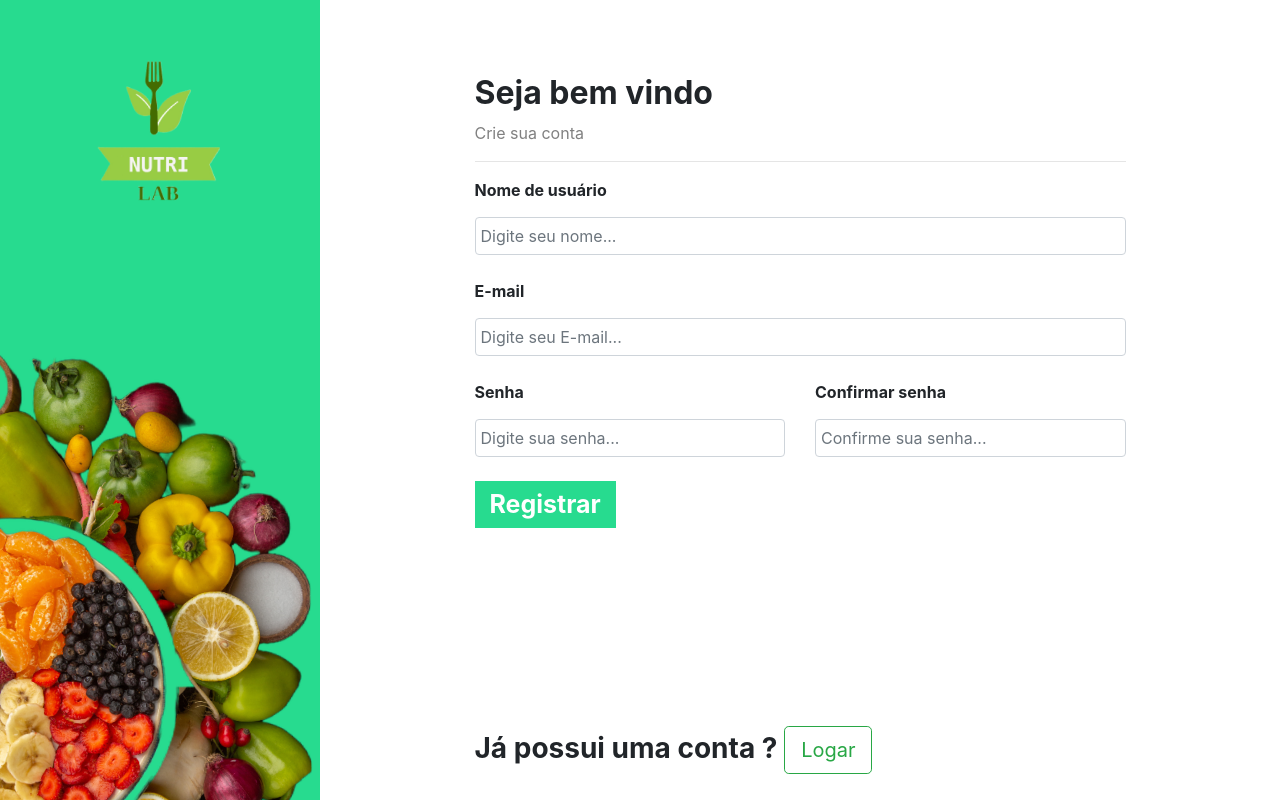
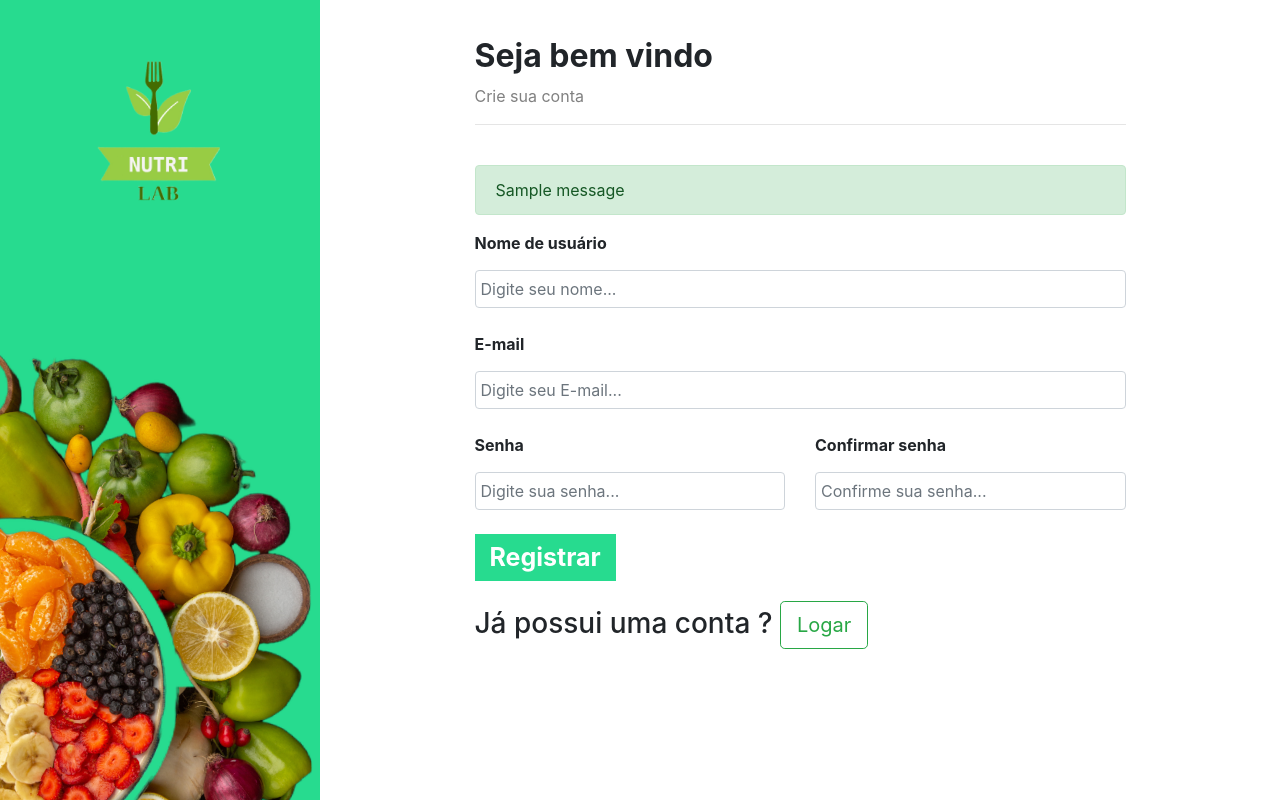
Before and after one commit to GMN-dev/PSW, a Django app: page /auth/register/ in a window 1280 px wide. Run offline with Django 4.2, Linux system fonts and the light colour scheme; one stand-in notice (Sample message) is shown.

Commit message:
página de registro completa v1.0

```diff
--- a/autenticacao/templates/register.html
+++ b/autenticacao/templates/register.html
@@ -22,9 +22,18 @@
     </div>
     <div class="col-md-9">
       <div class="area_cadastrar">
+
         <h2 class="titulo">Seja bem vindo</h2>
         <p class="sub-titulo">Crie sua conta</p>
         <hr />
+        {% if messages %}
+          <br>
+          {% for message in messages %}
+            <div class='alert {{message.tags}}'>
+              {{message}}
+            </div>
+          {% endfor %}
+        {% endif %}
         <form action="{% url 'cadastrar' %}" method="POST">
           {% csrf_token %}
           <span class="bold">Nome de usuário</span>
@@ -67,7 +76,7 @@
           <button class="btn-first">Registrar</button>
         </form>
 
-        <h3 style="position: absolute; bottom: 18px; font-weight: bold">
+        <h3 class='login_button_redirect'>
           Já possui uma conta ?
           <a class="btn btn-outline-success btn-lg">Logar</a>
         </h3>
--- a/autenticacao/views.py
+++ b/autenticacao/views.py
@@ -1,12 +1,17 @@
+from asyncio import constants
 from .utils import password_is_valid
 from django.shortcuts import redirect, render
 from django.http import HttpResponse
+from django.contrib.auth.models import User
+from django.contrib import messages
+from django.contrib.messages import constants
 
 
 # Create your views here.
 def register(request):
     if request.method == 'GET':
         return render(request, 'register.html')
+
     if request.method == 'POST':
         usuario = request.POST.get('usuario')
         email = request.POST.get('email')
@@ -14,8 +19,19 @@ def register(request):
         confSenha = request.POST.get('confirm_password')
         if not password_is_valid(request, senha, confSenha):
             return redirect("/auth/register")
-        return HttpResponse(f'Seja bem vindo {usuario}')
+    try:
+        user = User.objects.create_user(
+            username = usuario,
+            password = senha,
+            is_active = False
+        )
+        user.save()
+        messages.add_message(request, constants.SUCCESS, 'Cadastro efetuado, verifique sua caixa de email para confirmar')
+        return redirect("/auth/register")
 
+    except:
+        messages.add_message(request, constants.ERROR, 'Erro do sistema')
+        return redirect("/auth/register")
 
 def login(request):
     return HttpResponse('Bem vindo, faça login')
--- a/templates/static/autenticacao/css/cadastro.css
+++ b/templates/static/autenticacao/css/cadastro.css
@@ -12,10 +12,10 @@
     background-image: url("/static/autenticacao/imgs/fundo_background.png");
 }
 .area_cadastrar{
-    margin-top: 8%;
+    margin-top: 4%;
     margin-left: 15%;
     width: 70%;
-    height: 70vh;
+
 }
 .titulo{
     font-weight: bold;
@@ -45,3 +45,6 @@
     color: white;
     font-weight: bold;
 }
+.login_button_redirect{
+    margin-top:20px
+}
```
Also changed, not shown: nutri_lab/settings.py (+13 -0 lines), autenticacao/templates/login.html (added), db.sqlite3.
